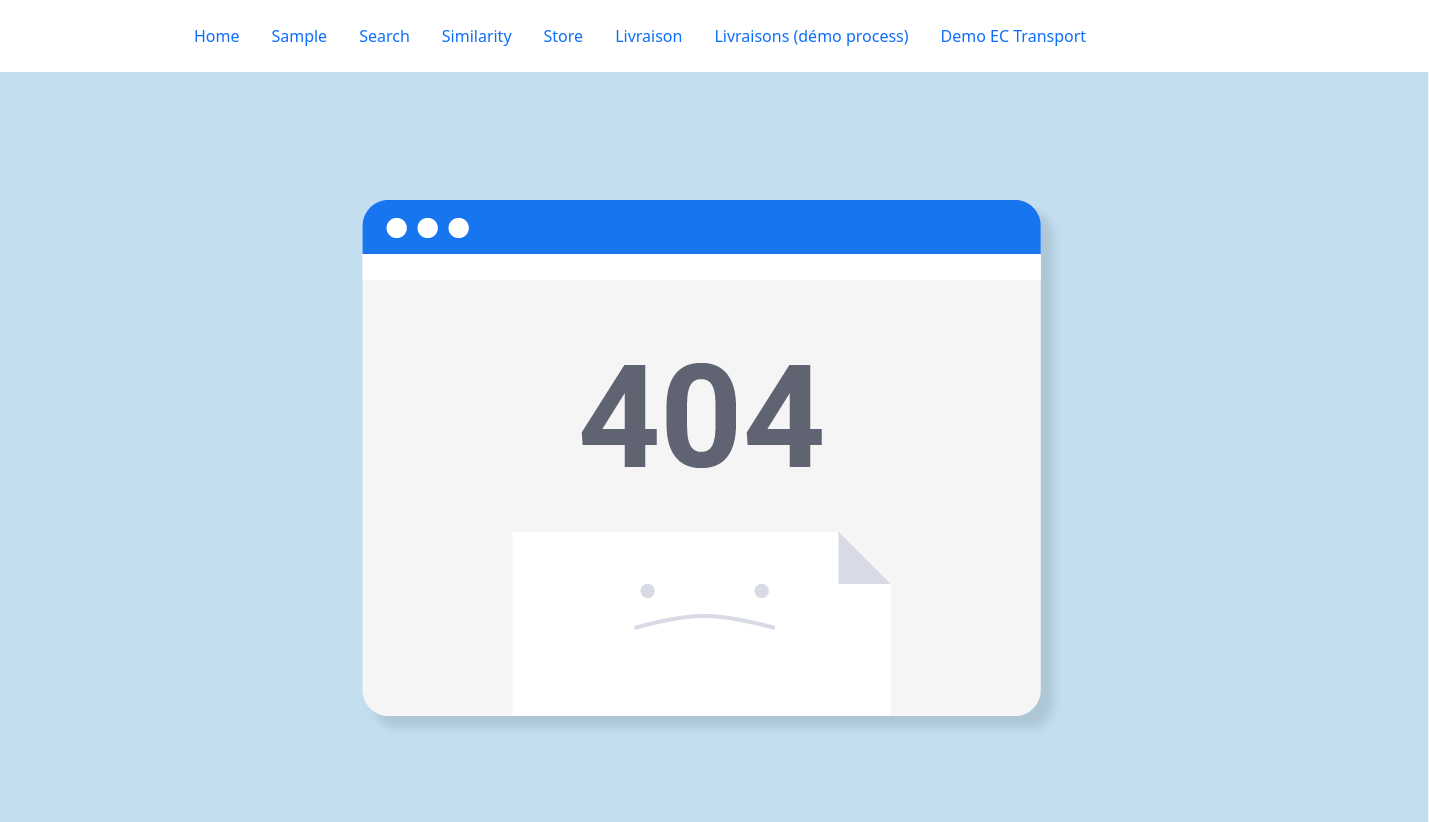
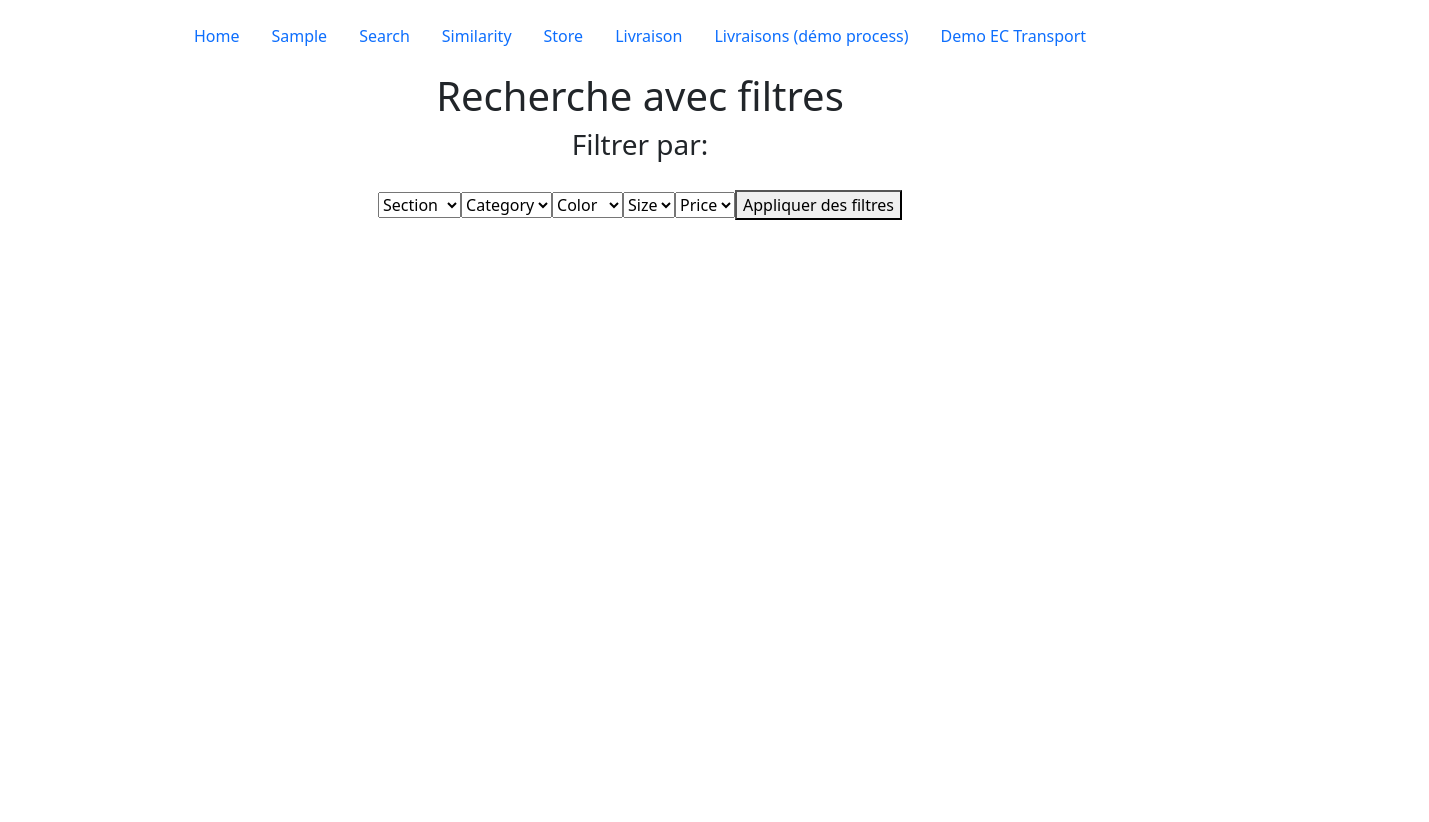
Before and after one commit to nawelGl/EpiGreen-Ing2, a React (Create React App) app in the folder epigreen-front/: page /filterSearch in a window 1280 px wide. Shown: the whole page, 1429 px wide, since content can reach past the window. After the commit the page ends 800 px from the top, so only its background shows below. Built offline with nearby package versions, Linux system fonts and the light colour scheme.

Commit message:
add FilterSearch=> ajouter des logiques de backend

```diff
--- /dev/null
+++ b/epigreen-front/src/components/FilterSearch.js
@@ -0,0 +1,56 @@
+import React, { useState } from "react";
+
+export default function FilterSearch(){
+    const [filters, setFilters]= useState({
+        section:"",
+        category:"",
+        color:"",
+        size:"",
+        price:""
+    });
+    const handleFilter = (e) => {
+        setFilters({ ...filters, [e.target.name]: e.target.value})
+    }
+
+    return(
+        <div className="container text-center">
+            <h1>Recherche avec filtres</h1>
+            <h3>Filtrer par:</h3>
+            <select name="section" value={filters.section} onChange={handleFilter}>
+                <option value="">Section</option>
+                <option value="Homme">Homme</option>
+                <option value="Femme">Femme</option>
+                <option value="Enfant">Enfant</option>
+            </select>
+            <select name="category" value={filters.category} onChange={handleFilter}>
+                <option value="">Category</option>
+                <option value="T-shirt">T-shirt</option>
+                <option value="Pantalon">Pantalon</option>
+                <option value="Robe">Robe</option>
+            </select>
+            <select name="color" value={filters.color} onChange={handleFilter}>
+                <option value="">Color</option>
+                <option value="Rouge">Rouge</option>
+                <option value="Bleu">Bleu</option>
+                <option value="Vert">Vert</option>
+            </select>
+            <select name="size" value={filters.size} onChange={handleFilter}>
+                <option value="">Size</option>
+                <option value="S">S</option>
+                <option value="M">M</option>
+                <option value="L">L</option>
+            </select>
+            <select name="price" value={filters.price} onChange={handleFilter}>
+                <option value="">Price</option>
+                <option value="10">10€</option>
+                <option value="20">20€</option>
+                <option value="30">30€</option>
+            </select>
+            <button onClick={handleFilter} style={{marginTop: "20px"}}>
+                Appliquer des filtres
+            </button>
+        </div>
+
+
+    );
+}
--- a/epigreen-front/src/components/Router.js
+++ b/epigreen-front/src/components/Router.js
@@ -13,7 +13,7 @@ import Logs from "./Logs";
 import DemoLivraison from "./DemoLivraison";
 import DemoEcTransport from "./DemoEcTransport";
 import Livraison from "./Livraison";
-
+import FilterSearch from "./FilterSearch";
 
 export default function Router () {
     return (
@@ -32,7 +32,7 @@ export default function Router () {
                     <Route path="*" element={<NotFound />}/>
                     <Route path="/demoECTransport" element={<DemoEcTransport />} />
                     <Route path="/livraison" element={<Livraison />}/>
-
+                    <Route path="/filterSearch" element={<FilterSearch />}/>
                 </Routes>
             </div>
         </BrowserRouter>
--- a/epigreen-front/src/components/Search.js
+++ b/epigreen-front/src/components/Search.js
@@ -1,11 +1,12 @@
 import React, { useState } from 'react';
 import axios from 'axios';
 import {SEARCH_SERVICE}  from "../constants/back";
+import { useNavigate} from "react-router-dom";
 
 export default function Search() {
     const [searchTerm, setSearchTerm] = useState(''); // pour stocker les mots-clés
     const [results, setResults] = useState([]); // Stocker les résultats du backend
-
+    const navigate = useNavigate(); // Router navigation
 
     const handleSearch = async () => {
         // Logique pour appeler le backend avec les mots-clés
@@ -34,6 +35,10 @@ export default function Search() {
         }
     };
 
+    const FilterSearch =()=>{
+        navigate("/FilterSearch");
+    }
+
     return (
         <div className="container text-center">
             <h1>Recherche</h1>
@@ -49,6 +54,9 @@ export default function Search() {
                 />
                 <button onClick={handleSearch}>Enter</button>
             </div>
+            <button onClick={FilterSearch} style={{ marginTop: "20px"}}>
+                Recherche avec filtres
+            </button>
             <div>
                 {results !== null && (
                     <div>
```
